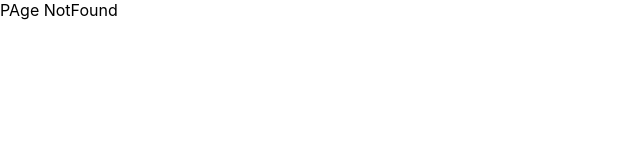
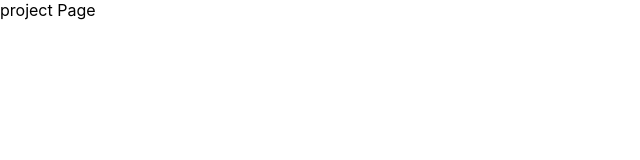
Before and after one commit to zzangCS/zzangNext3, a Next.js app: page /portfolio/1 in a window 1280 px wide. Before the commit this address had no page. Shown: the top 160 px of the page, without its empty margins (0-640 px from the left). Built offline with nearby package versions, Linux system fonts and the light colour scheme.

Commit message:
feat: portfolioprojectpage생성

```diff
--- /dev/null
+++ b/pages/portfolio/[projectid].js
@@ -0,0 +1,4 @@
+const PortfolioProjectPage = () => {
+  return <div>project Page</div>;
+};
+export default PortfolioProjectPage;
```
